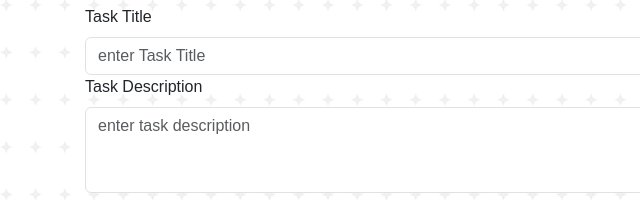
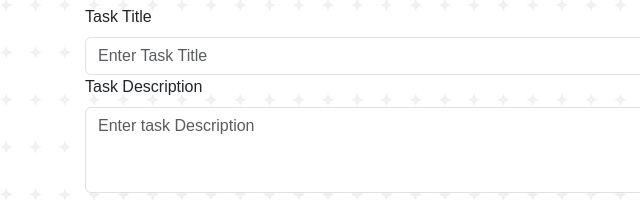
Before and after one commit to Priyanka23-Brs/Create-Agile-Stories, a plain HTML site: page index.html in a window 1280 px wide. Shown: the part 238-444 px from the top of the page, 0-640 px from the left. Drawn offline with nearby package versions, Linux system fonts and the light colour scheme; files whose address does not match are found by name.

Commit message:
Update index.html

```diff
--- a/index.html
+++ b/index.html
@@ -17,7 +17,7 @@
     <link rel="stylesheet" href="assets/css/tracker.css" />
   </head>
   <body>
-   <header>
+    <header>
       <div class="git">
 <h1>Issue Tracker</h1>
 <h3>Purpose: To create agile stories with priorities</h3>
@@ -31,13 +31,13 @@
         <form id="login-form">
           <div class="mb-3">
             <label for="title" class="form-label">Task Title</label>
-            <input class="form-control" type="text" id="title" placeholder="enter Task Title">
+            <input class="form-control" type="text" id="title" placeholder="Enter Task Title">
             <label for="description" class="form-label">Task Description</label>
             <textarea
               class="form-control"
               cols="60"
               rows="3"
-              placeholder="enter task description"
+              placeholder="Enter task Description"
               id="description"
             ></textarea>
             <div id="descLength" class="form-text"></div>
```
